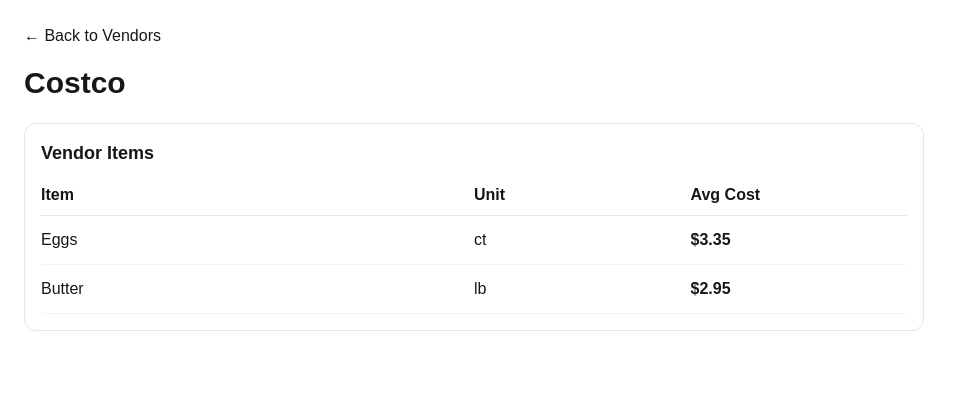
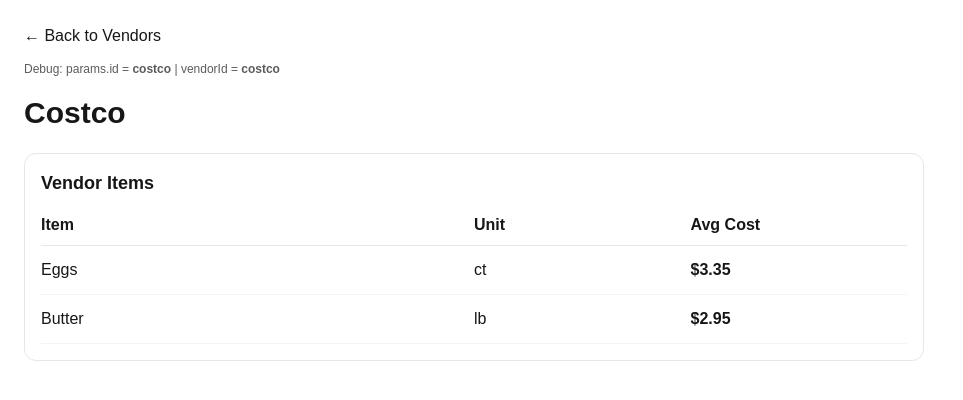
Before and after one commit to pilot1959/caterpilot-inventory, a Next.js app: page /vendors/costco in a window 1280 px wide. Shown: the top 400 px of the page, without its empty margins (0-963 px from the left). Built offline with nearby package versions, Linux system fonts and the light colour scheme.

Commit message:
Update page.tsx

```diff
--- a/app/vendors/[id]/page.tsx
+++ b/app/vendors/[id]/page.tsx
@@ -4,25 +4,27 @@ import { seedVendors, rollingAverage, money } from "@/app/components/vendors/ven
 export default function VendorDetailPage({
   params,
 }: {
-  params: { id: string };
+  params: { id?: string };
 }) {
-  const vendorId = decodeURIComponent(params.id || "");
+  const vendorId = decodeURIComponent(params?.id ?? "");
   const vendor = seedVendors.find((v) => v.id === vendorId);
-
-  if (!vendor) {
-    return (
-      <div style={{ padding: 24 }}>
-        <Link href="/vendors">← Back to Vendors</Link>
-        <h1 style={{ marginTop: 16 }}>Vendor Not Found</h1>
-        <p style={{ marginTop: 8 }}>No vendor exists with id: {vendorId || "(blank id)"}</p>
-      </div>
-    );
-  }
 
   return (
     <div style={{ padding: 24 }}>
       <Link href="/vendors">← Back to Vendors</Link>
 
+      <div style={{ marginTop: 12, opacity: 0.7, fontSize: 12 }}>
+        Debug: params.id = <strong>{String(params?.id)}</strong> | vendorId ={" "}
+        <strong>{vendorId || "(blank)"}</strong>
+      </div>
+
+      {!vendor ? (
+        <>
+          <h1 style={{ marginTop: 16 }}>Vendor Not Found</h1>
+          <p style={{ marginTop: 8 }}>No vendor exists with id: {vendorId || "(blank id)"}</p>
+        </>
+      ) : (
+        <>
           <h1 style={{ fontSize: 30, fontWeight: 800, marginTop: 12 }}>{vendor.name}</h1>
 
           <div
@@ -67,6 +69,8 @@ export default function VendorDetailPage({
               </div>
             ))}
           </div>
+        </>
+      )}
     </div>
   );
 }
```
Lines whose indentation alone changed are shown as unchanged.
